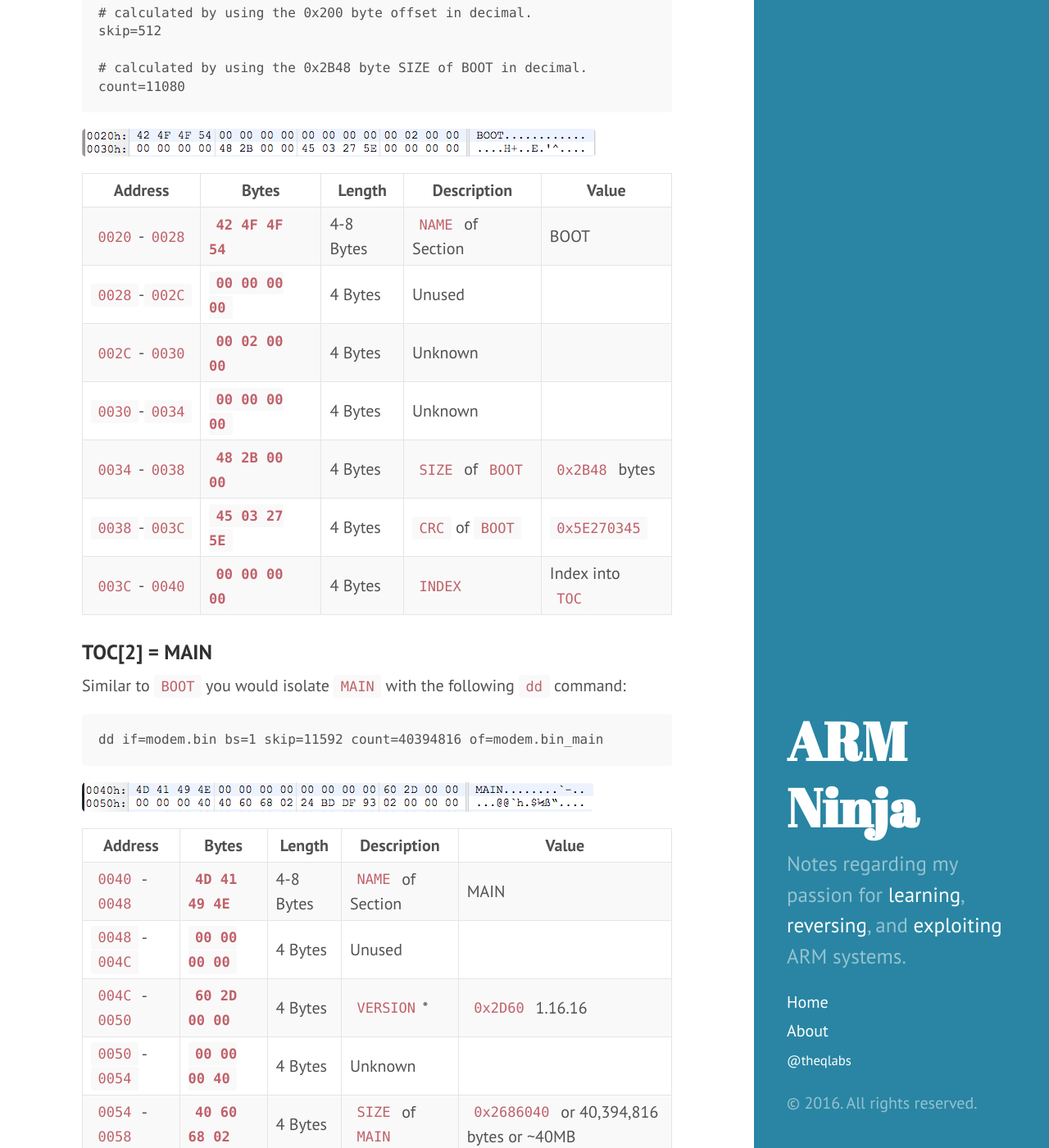
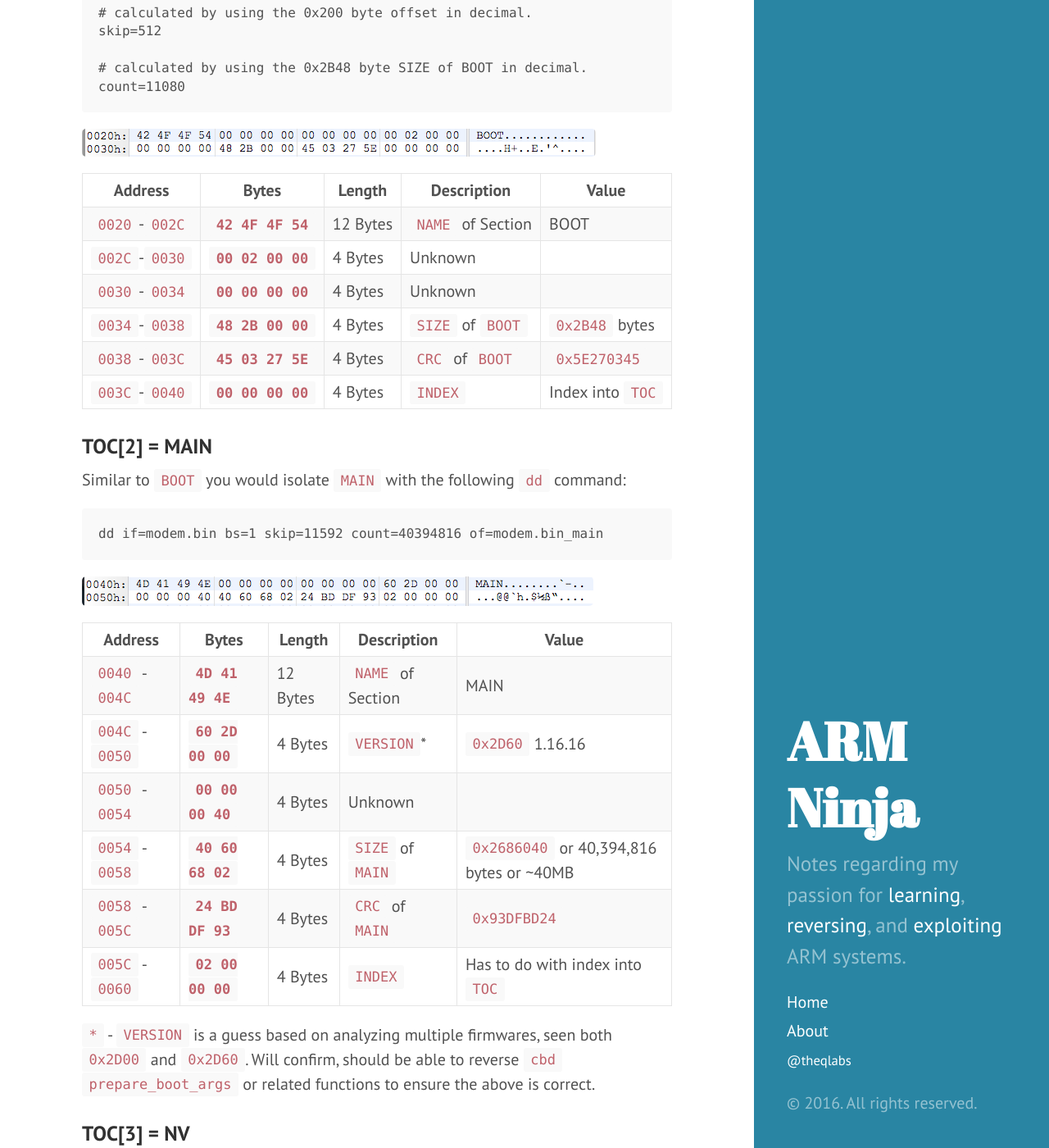
Before and after one commit to ARMNinja/armninja.github.io, a Jekyll site: the page built from _posts/2016-03-04-reverse-engineering-samsung-s6-modem.md, in a window 1280 px wide and 1400 px high, scrolled down 2053 px. Shown: the whole window at 82% size. Built offline with Jekyll 4.4.1, drawn with Linux system fonts in a browser that asks for light colours; some of the changed text lies outside the part shown.

Commit message:
Updated name section sizes in s6 modem post, thanks ben

```diff
--- a/_posts/2016-03-04-reverse-engineering-samsung-s6-modem.md
+++ b/_posts/2016-03-04-reverse-engineering-samsung-s6-modem.md
@@ -63,8 +63,7 @@ If you want to isolate the `BOOT` section of the file you would do so by calcula
 
 | Address | Bytes | Length | Description | Value |
 | --- | --- | --- | --- | --- |
-| `0020`-`0028` | **`42 4F 4F 54`** | 4-8 Bytes | `NAME` of Section | BOOT |
-| `0028`-`002C` | **`00 00 00 00`** | 4 Bytes | Unused  | |
+| `0020`-`002C` | **`42 4F 4F 54`** | 12 Bytes | `NAME` of Section | BOOT |
 | `002C`-`0030` | **`00 02 00 00`** | 4 Bytes | Unknown |
 | `0030`-`0034` | **`00 00 00 00`** | 4 Bytes | Unknown |
 | `0034`-`0038` | **`48 2B 00 00`** | 4 Bytes | `SIZE` of `BOOT` | `0x2B48` bytes |
@@ -82,8 +81,7 @@ Similar to `BOOT` you would isolate `MAIN` with the following `dd` command:
 
 | Address | Bytes | Length | Description | Value |
 | --- | --- | --- | --- | --- |
-| `0040` - `0048` | **`4D 41 49 4E`** | 4-8 Bytes | `NAME` of Section | MAIN |
-| `0048` - `004C` | **`00 00 00 00`** | 4 Bytes | Unused  | |
+| `0040` - `004C` | **`4D 41 49 4E`** | 12 Bytes | `NAME` of Section | MAIN |
 | `004C` - `0050` | **`60 2D 00 00`** | 4 Bytes | `VERSION`* | `0x2D60` 1.16.16 |
 | `0050` - `0054` | **`00 00 00 40`** | 4 Bytes | Unknown |
 | `0054` - `0058` | **`40 60 68 02`** | 4 Bytes | `SIZE` of `MAIN` | `0x2686040` or 40,394,816 bytes or ~40MB |
@@ -98,8 +96,7 @@ Similar to `BOOT` you would isolate `MAIN` with the following `dd` command:
 
 | Address | Bytes | Length | Description | Value |
 | --- | --- | --- | --- | --- |
-| `0060` - `0068` | **`4E 56 00 00`** | 4-8 Bytes | `NAME` of Section | NV |
-| `0068` - `006C` | **`00 00 00 00`** | 4 Bytes | Unused  | |
+| `0060` - `006C` | **`4E 56 00 00`** | 12 Bytes | `NAME` of Section | NV |
 | `006C` - `0070` | **`00 00 00 00`** | 4 Bytes | Unknown |
 | `0070` - `0074` | **`00 00 EE 47`** | 4 Bytes | Unknown |
 | `0074` - `0078` | **`00 00 10 00`** | 4 Bytes | `SIZE` of `NV` | `0x2B48` bytes |
```
Also changed, not shown: 4 other files.
